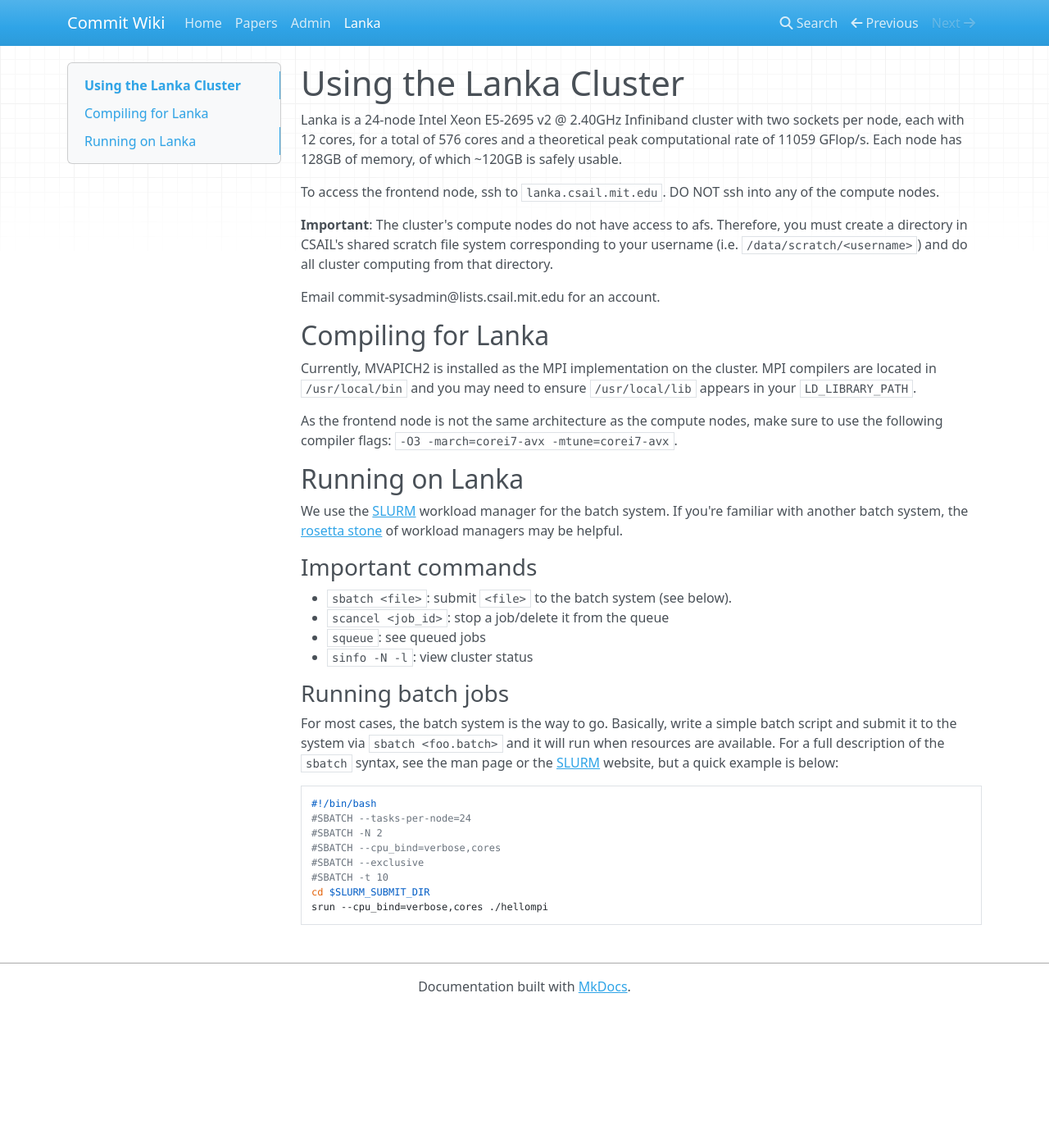
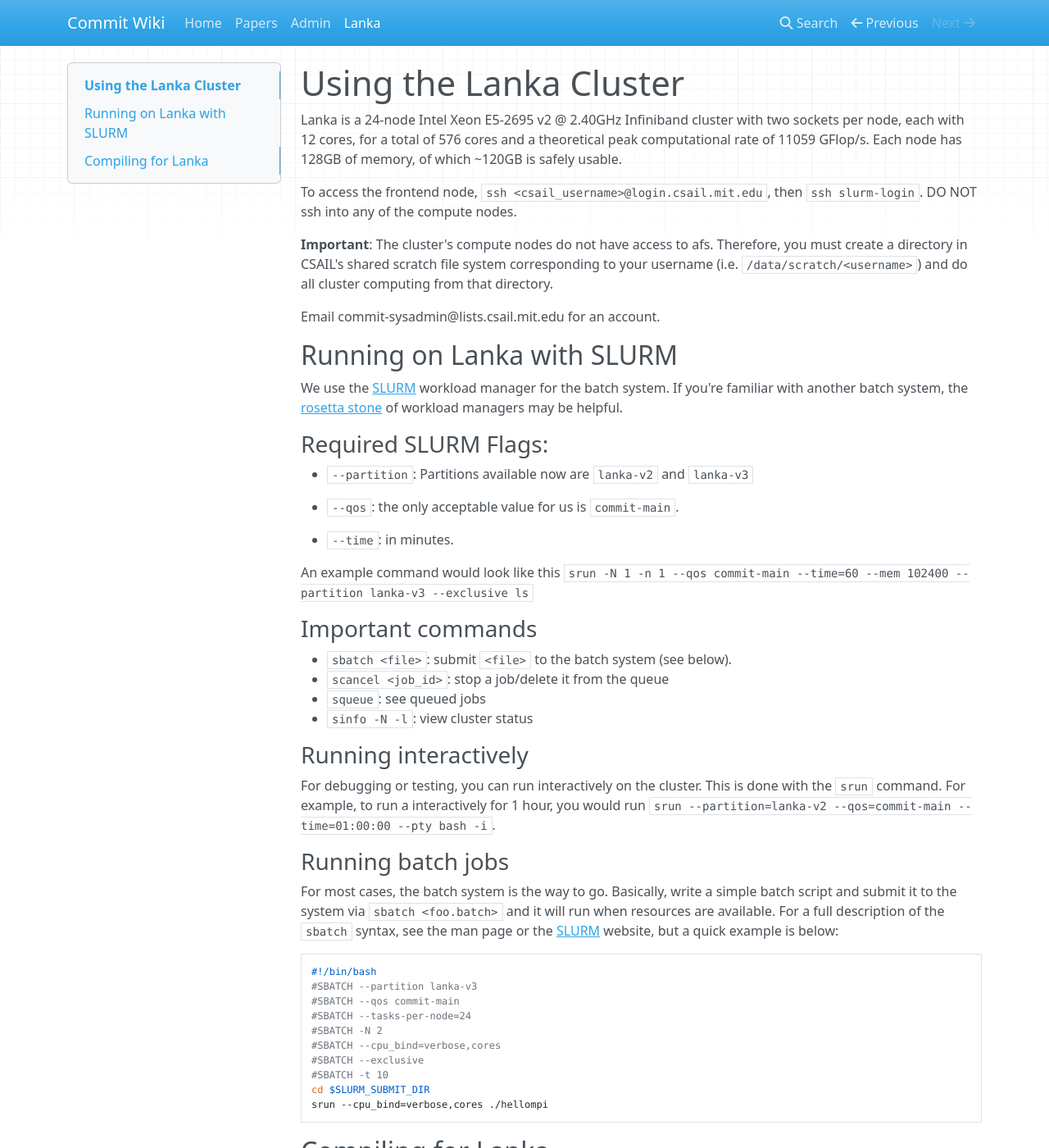
Before and after one commit to mit-commit/commit-wiki, an MkDocs documentation site: the page built from docs/lanka.md, in a window 1280 px wide and 1400 px high. Shown: the whole window at 82% size. Built offline with MkDocs 1.6.1, drawn with Linux system fonts in a browser that asks for light colours; nearby versions of some CDN libraries; some of the changed text lies outside the part shown.

Commit message:
fix the lanka wiki

````diff
--- a/docs/lanka.md
+++ b/docs/lanka.md
@@ -2,21 +2,25 @@
 
 Lanka is a 24-node Intel Xeon E5-2695 v2 @ 2.40GHz Infiniband cluster with two sockets per node, each with 12 cores, for a total of 576 cores and a theoretical peak computational rate of 11059 GFlop/s. Each node has 128GB of memory, of which ~120GB is safely usable.
 
-To access the frontend node, ssh to `lanka.csail.mit.edu`. DO NOT ssh into any of the compute nodes.
+To access the frontend node, `ssh <csail_username>@login.csail.mit.edu`, then `ssh slurm-login`. DO NOT ssh into any of the compute nodes.
 
 **Important**: The cluster's compute nodes do not have access to afs. Therefore, you must create a directory in CSAIL's shared scratch file system corresponding to your username (i.e. `/data/scratch/<username>`) and do all cluster computing from that directory.
 
 Email commit-sysadmin@lists.csail.mit.edu for an account.
 
-## Compiling for Lanka
-
-Currently, MVAPICH2 is installed as the MPI implementation on the cluster. MPI compilers are located in `/usr/local/bin` and you may need to ensure `/usr/local/lib` appears in your `LD_LIBRARY_PATH`.
-
-As the frontend node is not the same architecture as the compute nodes, make sure to use the following compiler flags: `-O3 -march=corei7-avx -mtune=corei7-avx`.
-
-## Running on Lanka
+## Running on Lanka with SLURM
 
 We use the [SLURM](http://slurm.schedmd.com) workload manager for the batch system. If you're familiar with another batch system, the [rosetta stone](http://slurm.schedmd.com/rosetta.pdf) of workload managers may be helpful.
+
+### Required SLURM Flags:
+
+- `--partition`: Partitions available now are `lanka-v2` and `lanka-v3`
+
+- `--qos`: the only acceptable value for us is `commit-main`.
+
+- `--time`: in minutes.
+
+An example command would look like this `srun -N 1 -n 1 --qos commit-main --time=60 --mem 102400 --partition lanka-v3 --exclusive ls`
 
 ### Important commands
 
@@ -25,12 +29,18 @@
 - `squeue`: see queued jobs
 - `sinfo -N -l`: view cluster status
 
+### Running interactively
+
+For debugging or testing, you can run interactively on the cluster. This is done with the `srun` command. For example, to run a interactively for 1 hour, you would run `srun --partition=lanka-v2 --qos=commit-main --time=01:00:00 --pty bash -i`.
+
 ### Running batch jobs
 
 For most cases, the batch system is the way to go. Basically, write a simple batch script and submit it to the system via `sbatch <foo.batch>` and it will run when resources are available. For a full description of the `sbatch` syntax, see the man page or the [SLURM](http://slurm.schedmd.com) website, but a quick example is below:
 
 ```bash
 #!/bin/bash
+#SBATCH --partition lanka-v3
+#SBATCH --qos commit-main
 #SBATCH --tasks-per-node=24
 #SBATCH -N 2
 #SBATCH --cpu_bind=verbose,cores
@@ -39,3 +49,13 @@
 cd $SLURM_SUBMIT_DIR
 srun --cpu_bind=verbose,cores ./hellompi
 ```
+
+## Compiling for Lanka
+
+Currently, MVAPICH2 is installed as the MPI implementation on the cluster. MPI compilers are located in `/usr/local/bin` and you may need to ensure `/usr/local/lib` appears in your `LD_LIBRARY_PATH`.
+
+As the frontend node is not the same architecture as the compute nodes, make sure to use the following compiler flags: `-O3 -march=corei7-avx -mtune=corei7-avx`.
+
+### Turbo Boost
+
+Turbo Boost has been disabled on all nodes to reduce timing inconsistencies and performance variability. This setting should remain off by default. Check with `cat /sys/devices/system/cpu/intel_pstate/no_turbo` (should return 1). You can fail if turbo boost is enabled with `[ "$(cat /sys/devices/system/cpu/intel_pstate/no_turbo)" = "1" ] || (echo "TurboBoost is on and could disrupt benchmarks. Failing..." && exit 1)`.
````
